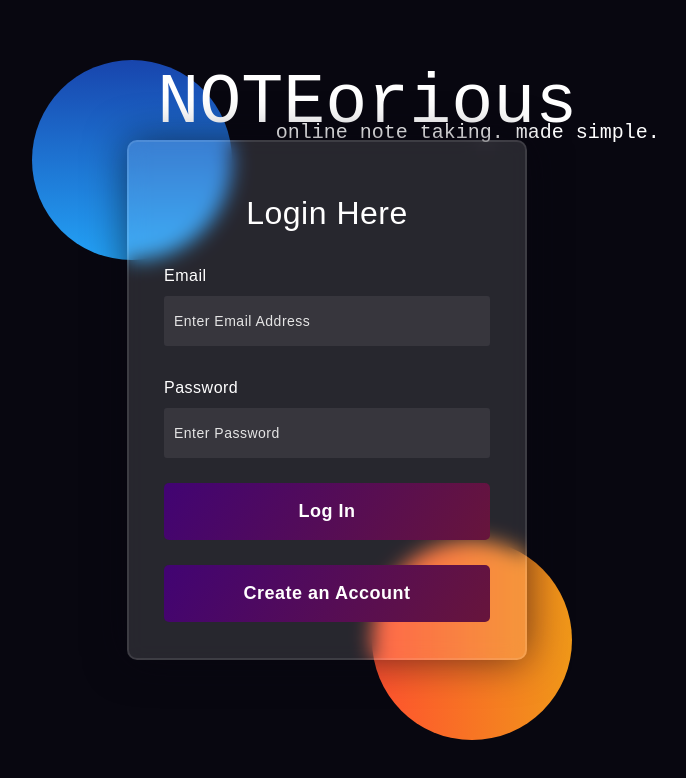
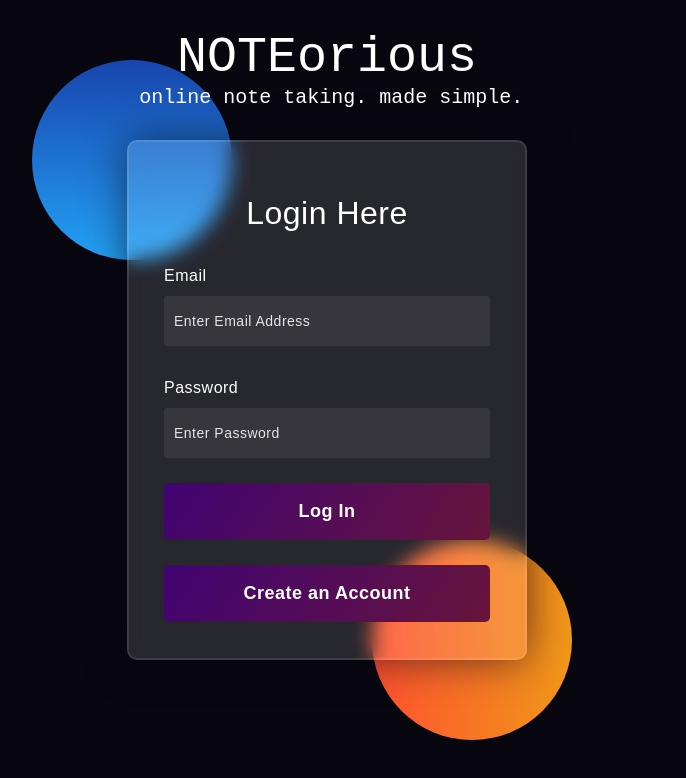
Before and after one commit to avROCKET/noteorious, a React (Create React App) app: page / in a window 1280 px wide. Shown: the top 778 px of the page, without its empty margins (313-999 px from the left). Built offline with nearby package versions, Linux system fonts and the light colour scheme; no server answers.

Commit message:
Update App.css

```diff
--- a/src/App.css
+++ b/src/App.css
@@ -128,13 +128,13 @@ input {
 
 .login>h1 {
    position: absolute;
-   left: 41%;
+   left: 50%;
    top: 3%;
-   transform: translate(-13%, -3%);
+   transform: translate(-50%, -30%);
    font-family: 'JetBrains Mono', monospace;
    font-style: normal;
    font-weight: 400;
-   font-size: 70px;
+   font-size: 50px;
    line-height: 169px;
    color: #FFFFFF;
 }
@@ -143,8 +143,9 @@ input {
    position: absolute;
    width: 401px;
    height: 34px;
-   left: 46%;
-   top: 15%;
+   left: 51%;
+   top: 11%;
+   transform: translate(-50%, -10%);
    font-family: 'JetBrains Mono', monospace;
    font-style: normal;
    font-weight: 400;
@@ -152,8 +153,6 @@ input {
    line-height: 26px;
    color: #FFFFFF;
 }
-
-
 
 /*** Home */
 .homepage {
```
